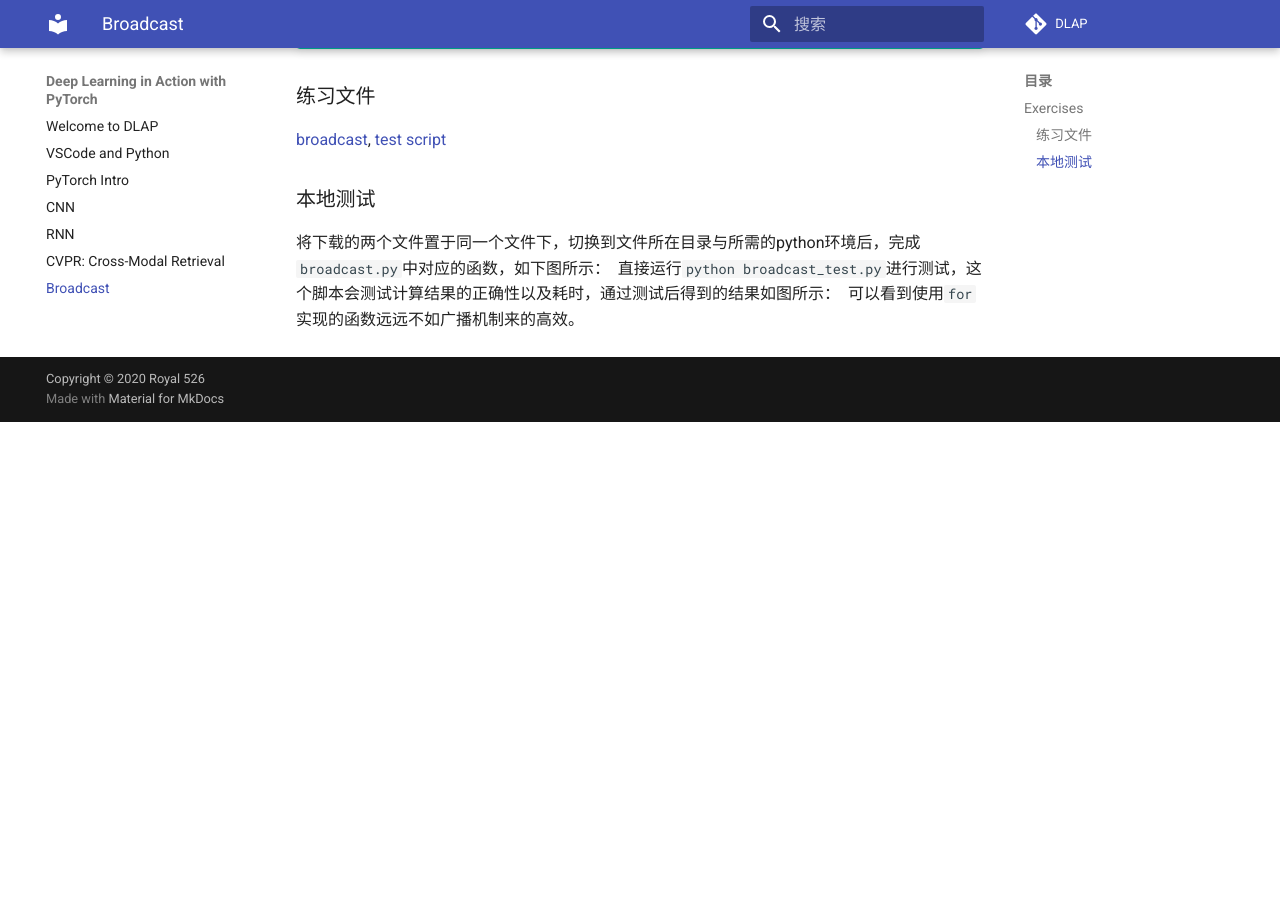
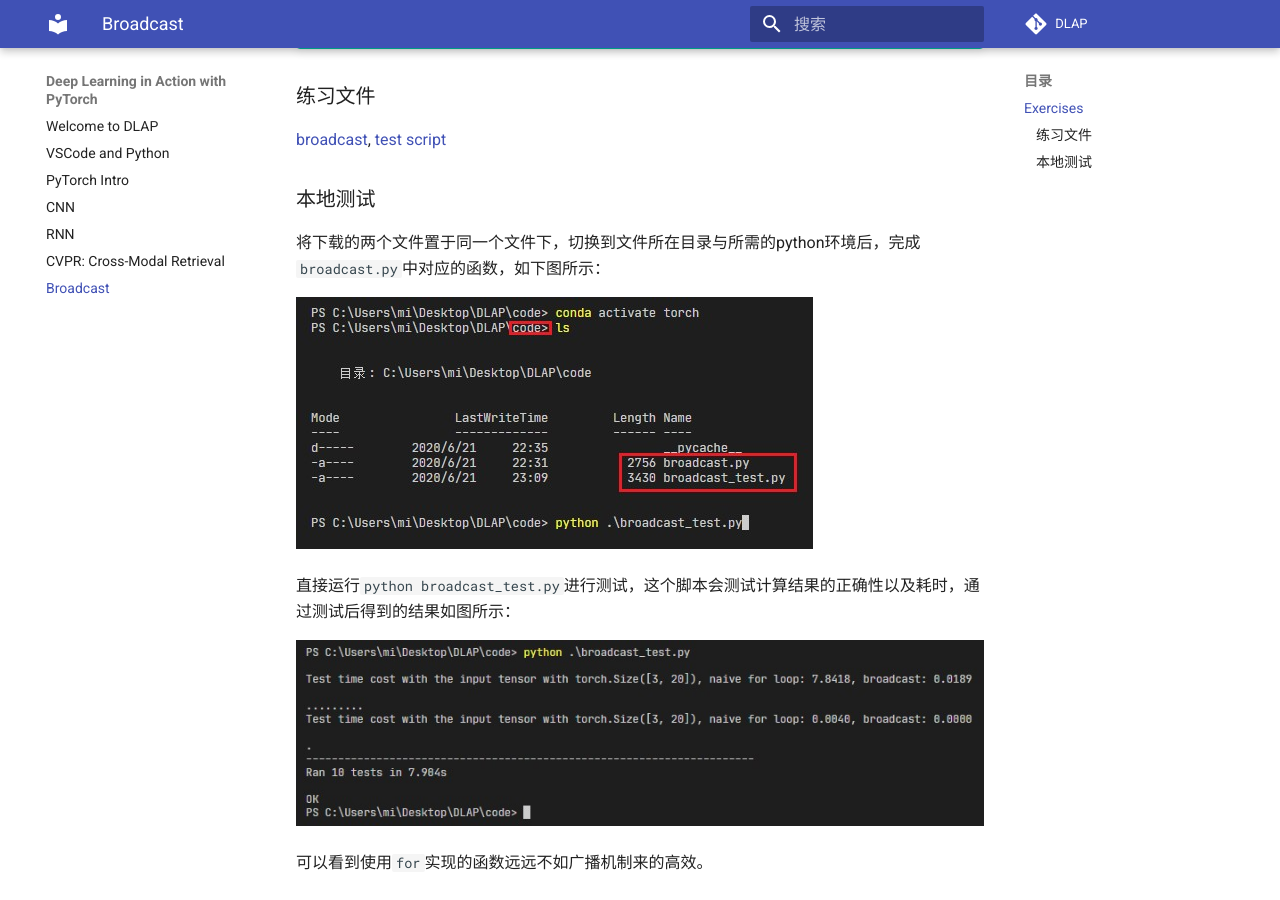
Before and after one commit to Royal-526/DLAP, an MkDocs documentation site: the page built from docs/6Broadcast.md, in a window 1280 px wide and 900 px high, scrolled down 497 px. Built offline with MkDocs 1.6.1 and Material for MkDocs 9.7.7, drawn with Linux system fonts in a browser that asks for light colours; comment, search, counter and statistics services are not loaded; before the commit the page ends 919 px from its top, so only the background shows below that.

Commit message:
path correction

```diff
--- a/docs/6Broadcast.md
+++ b/docs/6Broadcast.md
@@ -19,11 +19,15 @@ similarity_matrix: A Tensor with the shape in [batch_size, batch_size]
     Try to use the broadcast mechanism instead of using `for` loop to implement it.
 
 ### 练习文件
-[broadcast](./assets/broadcast.py), [test script](./assets/broadcast_test.py)
+[broadcast](./assets/broadcast/broadcast.py), [test script](./assets/broadcast/broadcast_test.py)
 
 ### 本地测试
 将下载的两个文件置于同一个文件下，切换到文件所在目录与所需的python环境后，完成`broadcast.py`中对应的函数，如下图所示：
-![](./assets/test1.jpg)
+
+![](./assets/broadcast/test1.jpg)
+
 直接运行`python broadcast_test.py`进行测试，这个脚本会测试计算结果的正确性以及耗时，通过测试后得到的结果如图所示：
-![](./assets/test2.jpg)
+
+![](./assets/broadcast/test2.jpg)
+
 可以看到使用`for`实现的函数远远不如广播机制来的高效。
```
